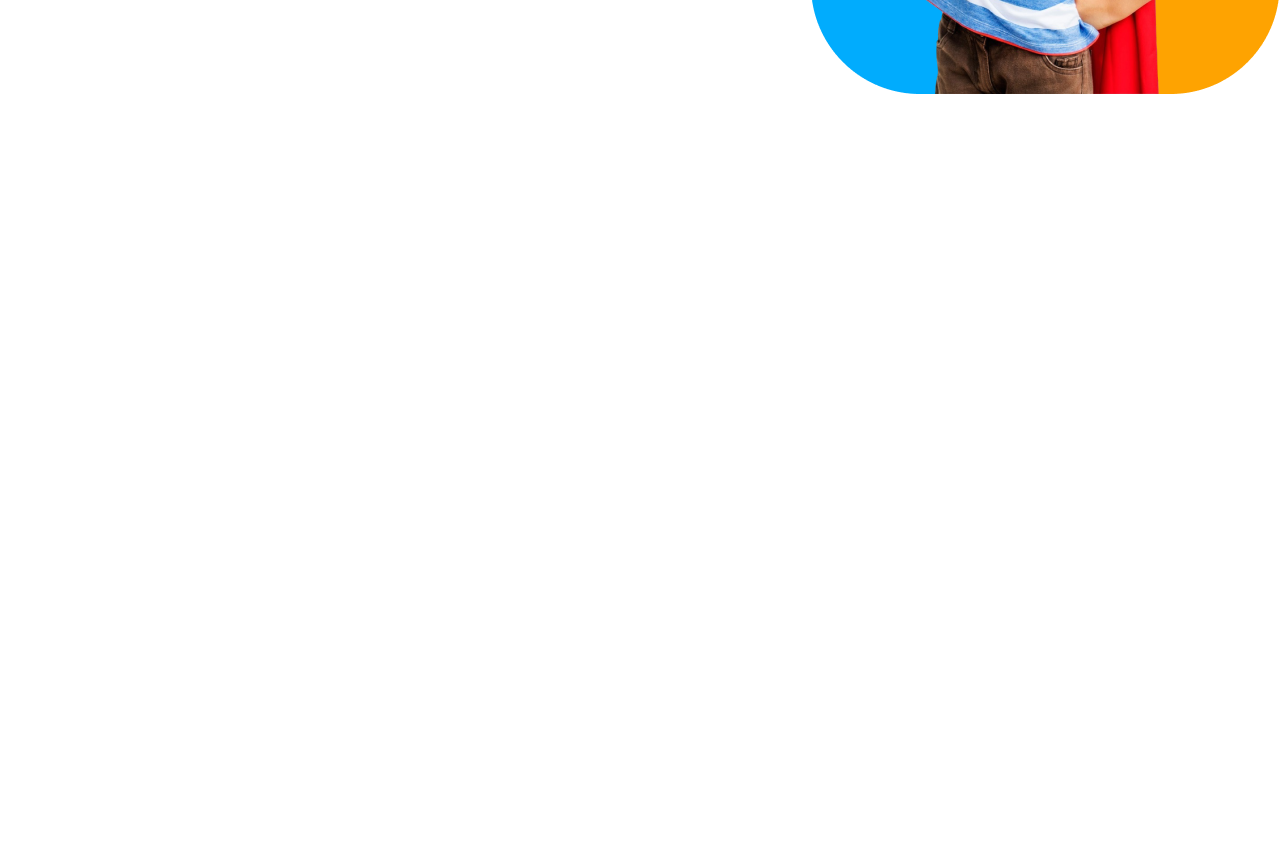
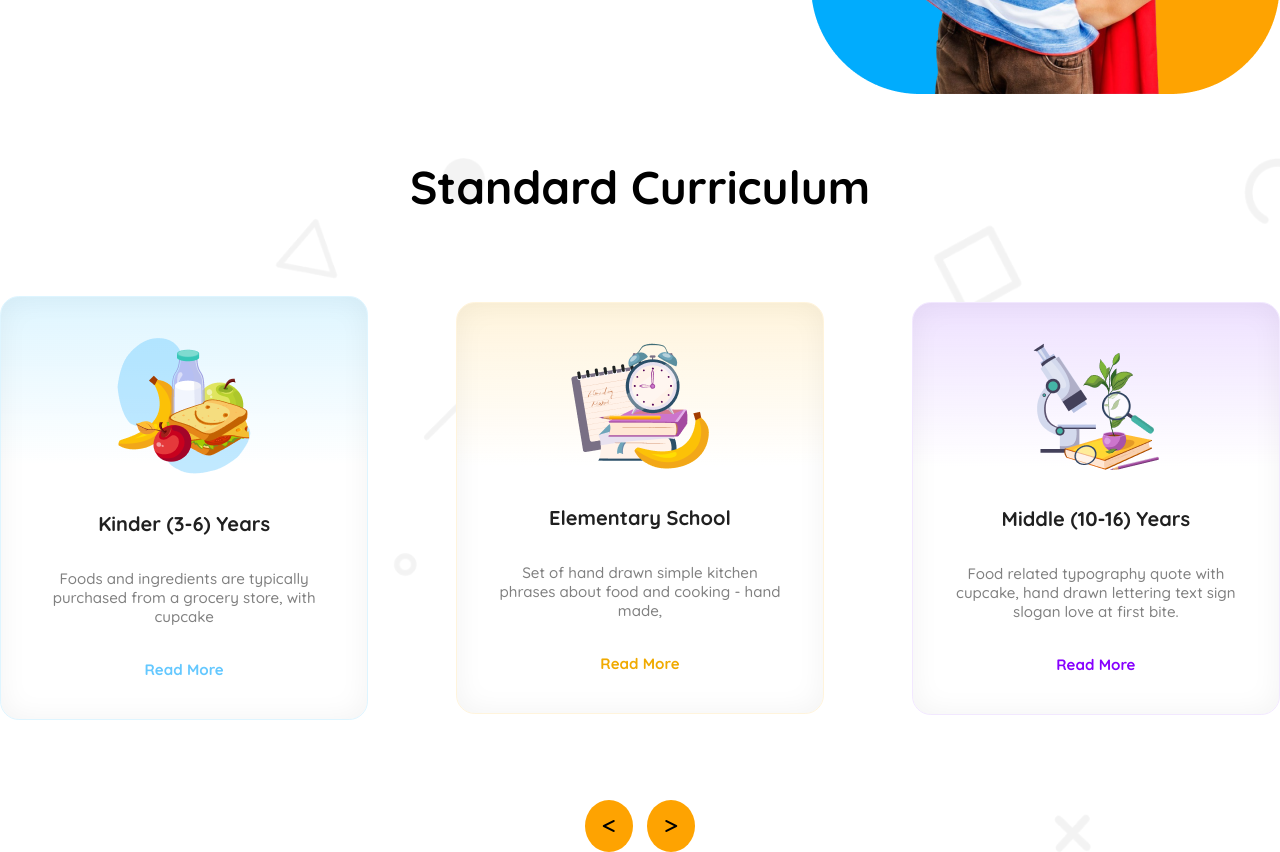
Before and after one commit to devenamulshikder/kids-education, a plain HTML site: page index.html in a window 1280 px wide. Shown: the part 565-1417 px from the top of the page. Before the commit the page ends 800 px from the top, so only its background shows below. Drawn offline with Linux system fonts and the light colour scheme.

Commit message:
Enhance hero section layout and add standard curriculum section with styling

```diff
--- a/index.html
+++ b/index.html
@@ -38,14 +38,81 @@
         <div class="hero-main">
           <div class="hero-all-text">
             <h1 class="hero-title">
-                <span style="color: rgb(254, 163, 1);">Empowering</span> students from small age
-                <span style="color: rgb(1, 172, 253);">towards vision</span>
+              <span style="color: rgb(254, 163, 1)">Empowering</span> students
+              from small age
+              <span style="color: rgb(1, 172, 253)">towards vision</span>
             </h1>
-              <p class="hero-subtitle">With the courage, Confidence, Creativity and Compassion to make their Unique Contribution in a Diverse and Dynamic World.</p>
+            <p class="hero-subtitle">
+              With the courage, Confidence, Creativity and Compassion to make
+              their Unique Contribution in a Diverse and Dynamic World.
+            </p>
             <button class="hero-btn">Enroll Now</button>
           </div>
-            <div >
-                <img class="hero-img"  src="./assets/hero-kids.png" alt="">
+          <div>
+            <img class="hero-img" src="./assets/hero-kids.png" alt="" />
+          </div>
+        </div>
+      </section>
+      <!-- Standard Curriculum section -->
+      <section id="standard-curriculum">
+        <div class="curriculum-main">
+          <div>
+            <h1 class="curriculum-main-title">Standard Curriculum</h1>
+            <!-- curriculum card -->
+            <div class="curriculum-main-card">
+              <div class="curriculum-card-one">
+                <img src="./assets/kinder.png" alt="" />
+                <h1 class="curriculum-title">Kinder (3-6) Years</h1>
+                <p class="curriculum-subtitle">
+                  Foods and ingredients are typically purchased from a grocery
+                  store, with cupcake
+                </p>
+                <button style="color: rgb(100, 200, 255)" class="read-more">
+                  Read More
+                </button>
+              </div>
+              <div class="curriculum-card-two">
+                <img src="./assets/elementary.png" alt="" />
+                <h1 class="curriculum-title">Elementary School</h1>
+                <p class="curriculum-subtitle">
+                  Set of hand drawn simple kitchen phrases about food and
+                  cooking - hand made,
+                </p>
+                <button style="color: rgb(240, 170, 0)" class="read-more">
+                  Read More
+                </button>
+              </div>
+              <div class="curriculum-card-three">
+                <img src="./assets/middle.png" alt="" />
+                <h1 class="curriculum-title">Middle (10-16) Years</h1>
+                <p class="curriculum-subtitle">
+                  Food related typography quote with cupcake, hand drawn
+                  lettering text sign slogan love at first bite.
+                </p>
+                <button style="color: rgb(135, 0, 255)" class="read-more">
+                  Read More
+                </button>
+              </div>
+            </div>
+            <div class="arrow" style="text-align: center; margin-top: 80px;">
+              <i
+                style="
+                  background-color: rgb(254, 163, 1);
+                  border-radius: 50%;
+                  padding: 18px;
+                  margin-right: 10px;
+                "
+                class="fa-solid fa-less-than"
+              ></i>
+              <i
+                style="
+                  background-color: rgb(254, 163, 1);
+                  border-radius: 50%;
+                  padding: 18px;
+                "
+                class="fa-solid fa-greater-than"
+              ></i>
+            </div>
           </div>
         </div>
       </section>
--- a/style.css
+++ b/style.css
@@ -95,6 +95,89 @@
   cursor: pointer;
 }
 
+/* Standard Curriculum section */
+
+#standard-curriculum {
+    background-image: url('./assets/bg.png');
+    background-size: cover;
+}
+#standard-curriculum .curriculum-main {
+  max-width: 1300px;
+  margin: 0 auto;
+}
+#standard-curriculum .curriculum-main-title {
+  color: rgb(0, 0, 0);
+  font-size: 46px;
+  font-weight: 700;
+  text-align: center;
+  margin-top: 60px;
+}
+.curriculum-main-card {
+  display: flex;
+  justify-content: space-between;
+  align-items: center;
+  margin-top: 80px;
+}
+.curriculum-card-one {
+  box-sizing: border-box;
+  border: 0.94px solid rgb(222, 245, 255);
+  border-radius: 18.86px;
+  box-shadow: inset 0px 0px 28.3px 0.94px rgba(0, 0, 0, 0.05);
+  background: linear-gradient(
+      180deg,
+      rgb(222, 245, 255),
+      rgba(255, 255, 255, 0) 40%
+    ),
+    rgb(255, 255, 255);
+  padding: 40px;
+  text-align: center;
+}
+.curriculum-title {
+  color: rgb(32, 32, 32);
+  font-size: 20px;
+  font-weight: 700;
+  margin-top: 32px;
+}
+.curriculum-subtitle {
+  color: rgb(128, 128, 128);
+  font-size: 15.09px;
+  font-weight: 500;
+  text-align: center;
+  width: 286.26px;
+  margin: 33px 0;
+}
+.read-more {
+
+  font-size: 15.09px;
+  font-weight: 700;
+  text-align: center;
+  border: none;
+  background: none;
+}
+
+/* card two */
+.curriculum-card-two {
+box-sizing: border-box;
+border: 0.94px solid rgb(255, 244, 220);
+border-radius: 18.86px;
+
+box-shadow: inset 0px 0px 28.3px 0.94px rgba(0, 0, 0, 0.05);
+background: linear-gradient(180.00deg, rgb(255, 244, 220),rgba(255, 255, 255, 0) 40%),rgb(255, 255, 255);
+  padding: 40px;
+  text-align: center;
+}
+/* card three */
+.curriculum-card-three {
+box-sizing: border-box;
+border: 0.94px solid rgb(242, 232, 255);
+border-radius: 18.86px;
+
+box-shadow: inset 0px 0px 28.3px 0.94px rgba(0, 0, 0, 0.05);
+background: linear-gradient(180.00deg, rgb(238, 225, 255),rgba(255, 255, 255, 0) 40%),rgb(255, 255, 255);
+  padding: 40px;
+  text-align: center;
+}
+
 /* media query  */
 @media screen and (max-width: 576px) {
   #header-sec {
@@ -134,7 +217,7 @@
     font-weight: 700;
     width: 100%;
     color: rgb(17, 17, 17);
-    margin-top: 10px ;
+    margin-top: 10px;
   }
   .hero-subtitle {
     color: rgb(17, 17, 17);
```
Lines whose indentation alone changed are shown as unchanged.
